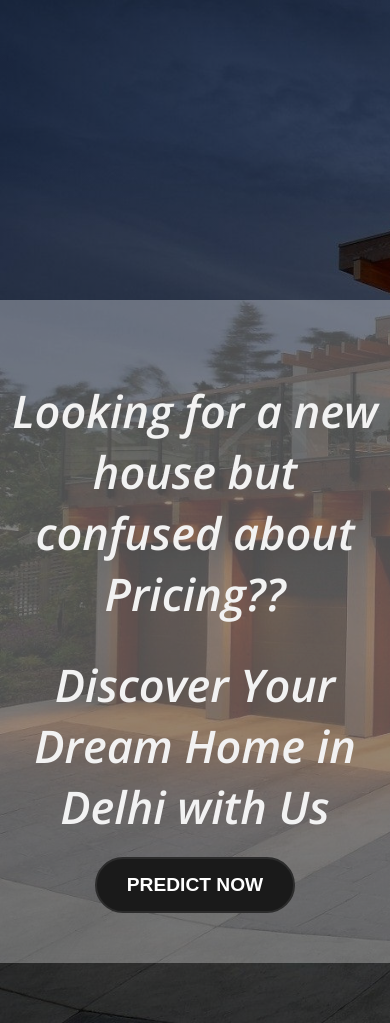
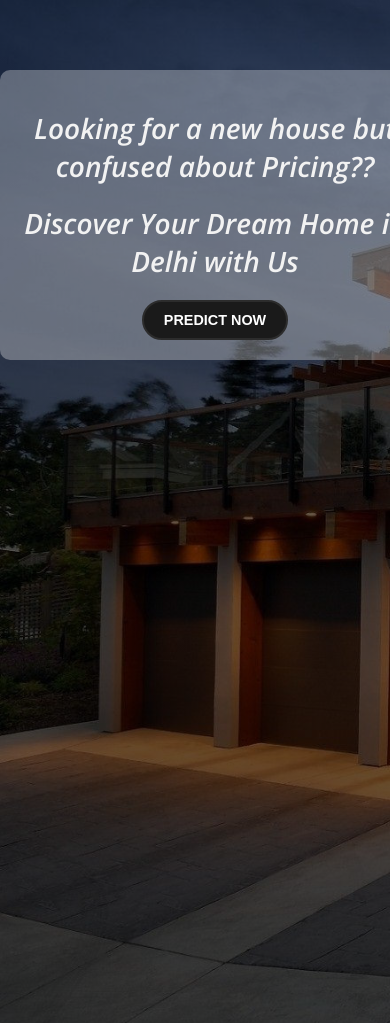
Before and after one commit to Harshil-1234/Delhi_HousePrice_Predictor, a Flask app: page / in a window 390 px wide. Run offline with Flask 2, Linux system fonts and the light colour scheme; parts of the project's set-up code (start-up, migrations or seed data) failed here and were passed over.

Commit message:
Added responsive code to styles.css

```diff
--- a/static/styling/styles.css
+++ b/static/styling/styles.css
@@ -85,3 +85,24 @@ form {
     border-color: #666666;
     background: #292929;
 }
+
+@media (max-width: 800px) {
+    .mainDiv {
+        padding: 20px; /* Added padding for better layout on smaller screens */
+    }
+
+    .homePage {
+        margin-top: 50px; /* Adjusted margin for better fit */
+        padding: 20px; /* Adjusted padding for better fit */
+    }
+
+    h1 {
+        font-size: 28px; /* Further reduced font size for smaller screens */
+        margin-bottom: 10px; /* Adjusted margin for better spacing */
+    }
+
+    .predictButton {
+        padding: 10px 20px; /* Adjusted padding for better fit */
+        font-size: 0.9rem; /* Further reduced font size for better fit */
+    }
+}
```
